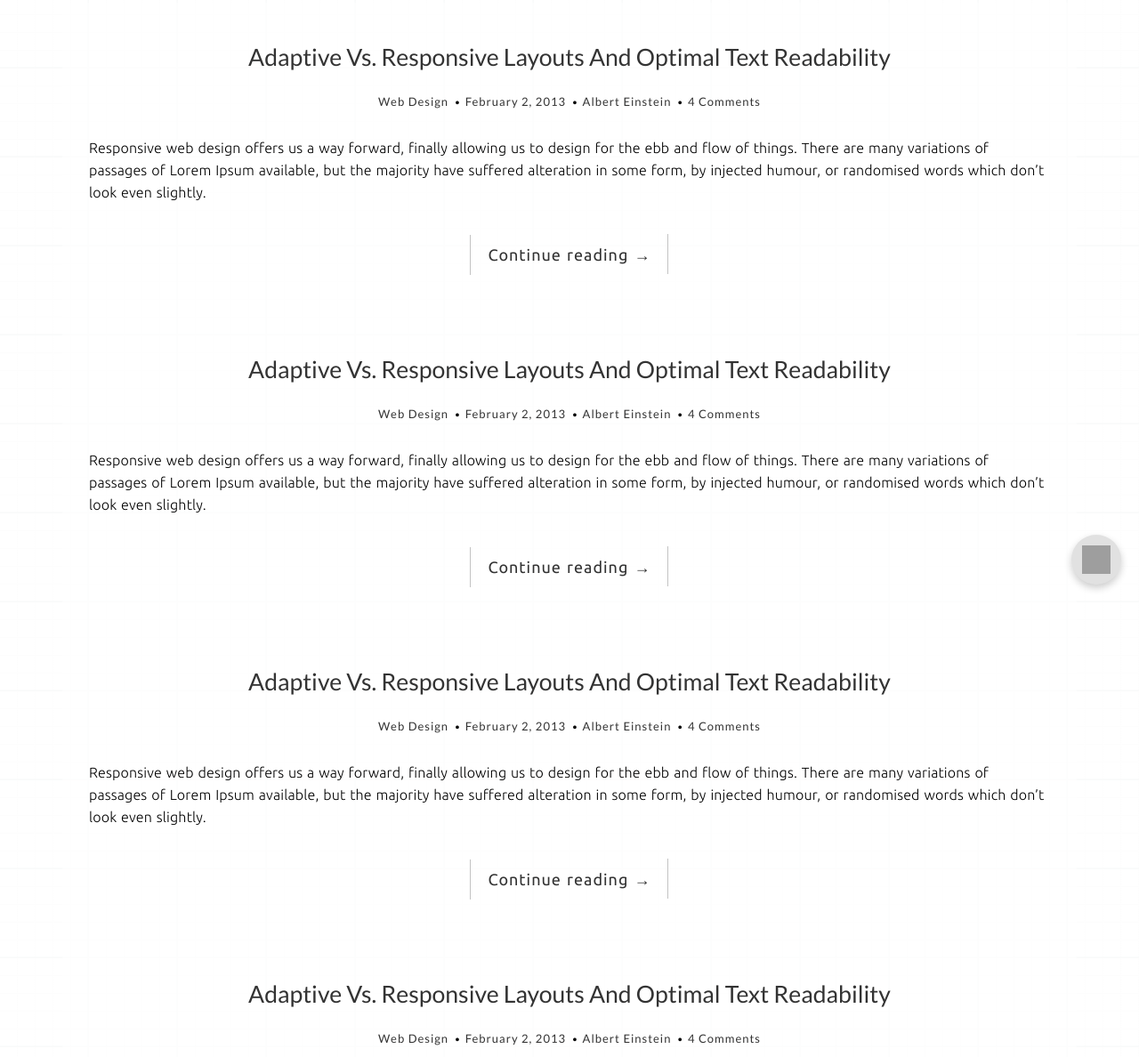
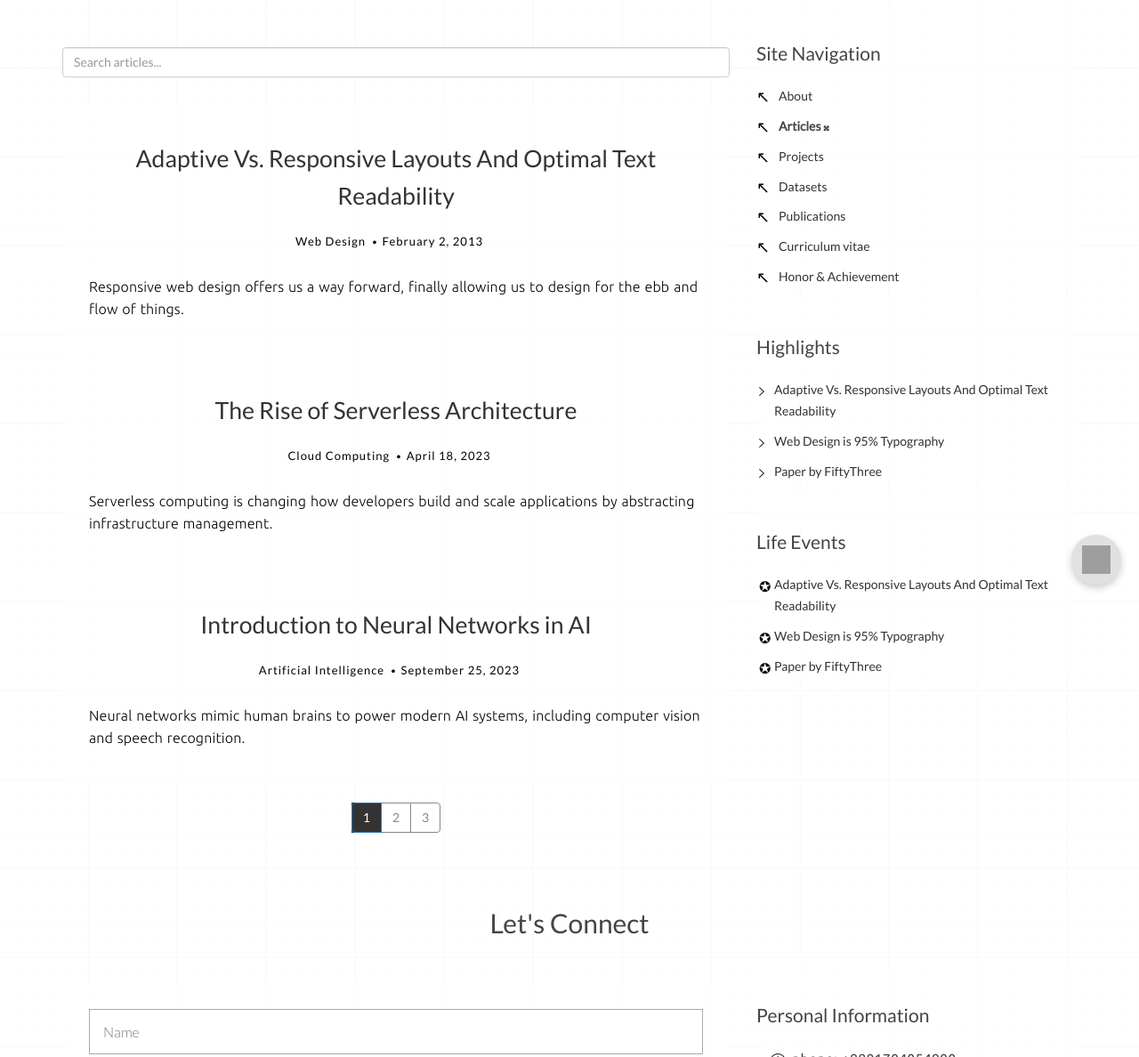
Before and after one commit to faiyazabdullah/faiyazabdullah, a plain HTML site: page web/articles.html in a window 1280 px wide. Shown: the part 123-1311 px from the top of the page at 89% size. Drawn offline with nearby package versions, Linux system fonts and the light colour scheme; grey boxes are pictures that could not be loaded; files whose address does not match are found by name.

Commit message:
articles page layout completed

```diff
--- a/web/articles.html
+++ b/web/articles.html
@@ -2,7 +2,7 @@
 <html>
 
 <head>
-	<title>Black &amp; White</title>
+	<title>Md. Faiyaz Abdullah Sayeedi - Articles</title>
 
 	<!-- meta -->
 	<meta charset="UTF-8">
@@ -45,120 +45,182 @@
 	<div class="content-body">
 		<div class="container">
 			<div class="row">
-				<main class="col-md-12">
-					<article class="post post-1">
+				<main class="col-md-8" style="margin-top: 5rem;">
+					<input type="text" id="searchInput" class="form-control" placeholder="Search articles...">
+
+					<!-- Articles Section -->
+					<div id="articleContainer" style="min-height: 65vh; margin-top: 3rem;">
+						<article class="post">
 							<header class="entry-header">
 							  <h1 class="entry-title">
-								<a href="single.html">Adaptive Vs. Responsive Layouts And Optimal Text Readability</a>
+								<a href="single.html" target="_blank">Adaptive Vs. Responsive Layouts And Optimal Text Readability</a>
 							  </h1>
 							  <div class="entry-meta">
-								<span class="post-category"><a href="#">Web Design</a></span>
-
-								<span class="post-date"><a href="#"><time class="entry-date"
-											datetime="2012-11-09T23:15:57+00:00">February 2, 2013</time></a></span>
-
-								<span class="post-author"><a href="#">Albert Einstein</a></span>
-
-								<span class="comments-link"><a href="">4 Comments</a></span>
+								<span class="post-category">Web Design</span>
+								<span class="post-date"><time class="entry-date" datetime="2013-02-02">February 2, 2013</time></span>
 							  </div>
 							</header>
 							<div class="entry-content clearfix">
-							<p>Responsive web design offers us a way forward, finally allowing us to design for the ebb
-								and flow of things. There are many variations of passages of Lorem Ipsum available, but
-								the majority have suffered alteration in some form, by injected humour, or randomised
-								words which don’t look even slightly.</p>
-							<div class="read-more cl-effect-14">
-								<a href="#" class="more-link">Continue reading <span class="meta-nav">→</span></a>
-							</div>
+							  <p>Responsive web design offers us a way forward, finally allowing us to design for the ebb and flow of things.</p>
 							</div>
 						  </article>
 
-					<article class="post post-2">
+						  <article class="post">
 							<header class="entry-header">
 							  <h1 class="entry-title">
-								<a href="single.html">Adaptive Vs. Responsive Layouts And Optimal Text Readability</a>
+								<a href="#" target="_blank">The Rise of Serverless Architecture</a>
 							  </h1>
 							  <div class="entry-meta">
-								<span class="post-category"><a href="#">Web Design</a></span>
-
-								<span class="post-date"><a href="#"><time class="entry-date"
-											datetime="2012-11-09T23:15:57+00:00">February 2, 2013</time></a></span>
-
-								<span class="post-author"><a href="#">Albert Einstein</a></span>
-
-								<span class="comments-link"><a href="#">4 Comments</a></span>
+								<span class="post-category">Cloud Computing</span>
+								<span class="post-date"><time class="entry-date" datetime="2023-04-18">April 18, 2023</time></span>
 							  </div>
 							</header>
 							<div class="entry-content clearfix">
-							<p>Responsive web design offers us a way forward, finally allowing us to design for the ebb
-								and flow of things. There are many variations of passages of Lorem Ipsum available, but
-								the majority have suffered alteration in some form, by injected humour, or randomised
-								words which don’t look even slightly.</p>
-							<div class="read-more cl-effect-14">
-								<a href="#" class="more-link">Continue reading <span class="meta-nav">→</span></a>
-							</div>
+							  <p>Serverless computing is changing how developers build and scale applications by abstracting infrastructure management.</p>
 							</div>
 						  </article>
 
-					<article class="post post-3">
+						  <article class="post">
 							<header class="entry-header">
 							  <h1 class="entry-title">
-								<a href="single.html">Adaptive Vs. Responsive Layouts And Optimal Text Readability</a>
+								<a href="#" target="_blank">Introduction to Neural Networks in AI</a>
 							  </h1>
 							  <div class="entry-meta">
-								<span class="post-category"><a href="#" rel="category tag">Web Design</a></span>
-
-								<span class="post-date"><a href="#"><time class="entry-date"
-											datetime="2012-11-09T23:15:57+00:00">February 2, 2013</time></a></span>
-
-								<span class="post-author"><a href="#">Albert Einstein</a></span>
-
-								<span class="comments-link"><a href="#">4 Comments</a></span>
+								<span class="post-category">Artificial Intelligence</span>
+								<span class="post-date"><time class="entry-date" datetime="2023-09-25">September 25, 2023</time></span>
 							  </div>
 							</header>
 							<div class="entry-content clearfix">
-							<p>Responsive web design offers us a way forward, finally allowing us to design for the ebb
-								and flow of things. There are many variations of passages of Lorem Ipsum available, but
-								the majority have suffered alteration in some form, by injected humour, or randomised
-								words which don’t look even slightly.</p>
-							<div class="read-more cl-effect-14">
-								<a href="#" class="more-link">Continue reading <span class="meta-nav">→</span></a>
-							</div>
+							  <p>Neural networks mimic human brains to power modern AI systems, including computer vision and speech recognition.</p>
 							</div>
 						  </article>
 
-					<article class="post post-4">
+						  <article class="post">
 							<header class="entry-header">
 							  <h1 class="entry-title">
-								<a href="single.html">Adaptive Vs. Responsive Layouts And Optimal Text Readability</a>
+								<a href="#" target="_blank">Sustainable Web Development Practices</a>
 							  </h1>
 							  <div class="entry-meta">
-								<span class="post-category"><a href="#" rel="category tag">Web Design</a></span>
-
-								<span class="post-date"><a href="#"><time class="entry-date"
-											datetime="2012-11-09T23:15:57+00:00">February 2, 2013</time></a></span>
-
-								<span class="post-author"><a href="#">Albert Einstein</a></span>
-
-								<span class="comments-link"><a href="#">4 Comments</a></span>
+								<span class="post-category">Sustainability</span>
+								<span class="post-date"><time class="entry-date" datetime="2024-01-15">January 15, 2024</time></span>
 							  </div>
 							</header>
 							<div class="entry-content clearfix">
-							<p>Responsive web design offers us a way forward, finally allowing us to design for the ebb
-								and flow of things. There are many variations of passages of Lorem Ipsum available, but
-								the majority have suffered alteration in some form, by injected humour, or randomised
-								words which don’t look even slightly.</p>
-							<div class="read-more cl-effect-14">
-								<a href="#" class="more-link">Continue reading <span class="meta-nav">→</span></a>
-							</div>
+							  <p>From reducing file sizes to using green hosting, developers can contribute to a more sustainable digital ecosystem.</p>
 							</div>
 						  </article>
+
+						  <article class="post">
+							<header class="entry-header">
+							  <h1 class="entry-title">
+								<a href="#" target="_blank">Microinteractions That Improve UX</a>
+							  </h1>
+							  <div class="entry-meta">
+								<span class="post-category">User Experience</span>
+								<span class="post-date">time class="entry-date" datetime="2022-06-11">June 11, 2022</time></span>
+							  </div>
+							</header>
+							<div class="entry-content clearfix">
+							  <p>Subtle animations and feedback enhance the usability of interfaces by guiding user behavior effectively.</p>
+							</div>
+						  </article>
+
+						  <article class="post">
+							<header class="entry-header">
+							  <h1 class="entry-title">
+								<a href="#" target="_blank">Cybersecurity Trends in 2025</a>
+							  </h1>
+							  <div class="entry-meta">
+								<span class="post-category">\Cybersecurity</span>
+								<span class="post-date"><time class="entry-date" datetime="2025-03-09">March 9, 2025</time></span>
+							  </div>
+							</header>
+							<div class="entry-content clearfix">
+							  <p>From zero trust to AI-powered defense, security is evolving rapidly to counter new digital threats.</p>
+							</div>
+						  </article>
+
+						  <article class="post">
+							<header class="entry-header">
+							  <h1 class="entry-title">
+								<a href="#" target="_blank">Design Thinking in Product Development</a>
+							  </h1>
+							  <div class="entry-meta">
+								<span class="post-category">Product Design</span>
+								<span class="post-date"><time class="entry-date" datetime="2024-11-01">November 1, 2024</time></span>
+							  </div>
+							</header>
+							<div class="entry-content clearfix">
+							  <p>Empathize, define, ideate, prototype, test—design thinking helps craft human-centered products that succeed.</p>
+							</div>
+						  </article>
+					</div>
+
+					<div class="text-center">
+						<ul class="pagination" id="pagination"></ul>
+					</div>
 				</main>
+				<aside class="col-md-4 hidden-sm hidden-xs">
+					<div class="widget widget-nav">
+						<h3 class="widget-title">Site Navigation</h3>
+						<ul>
+							<li>
+								<a href="index.html">About</a>
+							</li>
+							<li>
+								<strong>Articles 𝄪</strong>
+							</li>
+							<li>
+								<a href="projects.html">Projects</a>
+							</li>
+							<li>
+								<a href="datasets.html">Datasets</a>
+							</li>
+							<li>
+								<a href="publications.html">Publications</a>
+							</li>
+							<li>
+								<a href="curriculumvita.html">Curriculum vitae</a>
+							</li>
+							<li>
+								<a href="honor_achievement.html">Honor & Achievement</a>
+							</li>
+						</ul>
+					</div>
+					<div class="widget widget-recent-posts">
+						<h3 class="widget-title">Highlights</h3>
+						<ul>
+							<li>
+								<a href="#" target="_blank">Adaptive Vs. Responsive Layouts And Optimal Text Readability</a>
+							</li>
+							<li>
+								<a href="#" target="_blank">Web Design is 95% Typography</a>
+							</li>
+							<li>
+								<a href="#" target="_blank">Paper by FiftyThree</a>
+							</li>
+						</ul>
+					</div>
+					<div class="widget widget-life-event">
+						<h3 class="widget-title">Life Events</h3>
+						<ul>
+							<li>
+								<a href="#">Adaptive Vs. Responsive Layouts And Optimal Text Readability</a>
+							</li>
+							<li>
+								<a href="#">Web Design is 95% Typography</a>
+							</li>
+							<li>
+								<a href="#">Paper by FiftyThree</a>
+							</li>
+						</ul>
+					</div>
+				</aside>
 			</div>
 		</div>
 
 		<!-- Contact Form -->
-		<div class="container" style="margin-top: 5rem;">
+		<div class="container" style="margin-top: 6rem;">
 			<div class="row">
 				<h2 class="title text-center">Let's Connect</h2>
 				<div class="col-md-8">
@@ -320,6 +382,57 @@
 	</a>
 
 	<script src="js/script.js"></script>
+	<!-- jQuery and JS logic -->
+	<script src="https://ajax.googleapis.com/ajax/libs/jquery/1.12.4/jquery.min.js"></script>
+	<script>
+		$(function () {
+			var $articles = $('#articleContainer .post');
+			var $pagination = $('#pagination');
+			var $search = $('#searchInput');
+			var perPage = 3;
+			var currentPage = 1;
+
+			function filterArticles() {
+				var query = $search.val().toLowerCase();
+				return $articles.filter(function () {
+					var title = $(this).find('.entry-title').text().toLowerCase();
+					var content = $(this).find('.entry-content').text().toLowerCase();
+					return title.includes(query) || content.includes(query);
+				});
+			}
+
+			function renderPage(visibleArticles) {
+				var totalPages = Math.ceil(visibleArticles.length / perPage);
+				var start = (currentPage - 1) * perPage;
+				var end = start + perPage;
+
+				$articles.hide();
+				visibleArticles.slice(start, end).show();
+
+				// Render pagination
+				$pagination.empty();
+				for (var i = 1; i <= totalPages; i++) {
+					var li = $('<li>').toggleClass('active', i === currentPage);
+					var a = $('<a href="#">').text(i).click((function (i) {
+						return function (e) {
+							e.preventDefault();
+							currentPage = i;
+							renderPage(filterArticles());
+						};
+					})(i));
+					li.append(a).appendTo($pagination);
+				}
+			}
+
+			$search.on('input', function () {
+				currentPage = 1;
+				renderPage(filterArticles());
+			});
+
+			// Initial render
+			renderPage($articles);
+		});
+	</script>
 </body>
 
 </html>
--- a/web/css/custom.css
+++ b/web/css/custom.css
@@ -314,9 +314,12 @@ figure {
 	padding-right: 15px;
 }
 
-.post-category::after,
-.post-date::after,
-.post-author::after {
+.post-category,
+.post-date {
+	color: #000;
+}
+
+.post-category::after {
 	position: absolute;
 	content: '.';
 	color: #000;
@@ -750,6 +753,37 @@ figure {
 	color: #fff;
 }
 
+.pagination {
+	text-align: center;
+}
+
+.pagination li {
+	display: inline-block;
+}
+
+.pagination li a {
+	border: 1px solid #888;
+	color: #888;
+	transition: all 0.3s ease-in;
+}
+
+.pagination li a:hover {
+	background-color: #333;
+	color: #fff;
+}
+
+.pagination li.active a {
+	background-color: #333 !important;
+	color: #fff !important;
+	border-color: 1px solid #888 !important;
+}
+
+.pagination li.active {
+	background-color: #333 !important;
+	color: #fff !important;
+	border-color: 1px solid #888 !important;
+}
+
 .facebook a {
 	padding: 12px 21px;
 }
```
Lines whose indentation alone changed are shown as unchanged.
